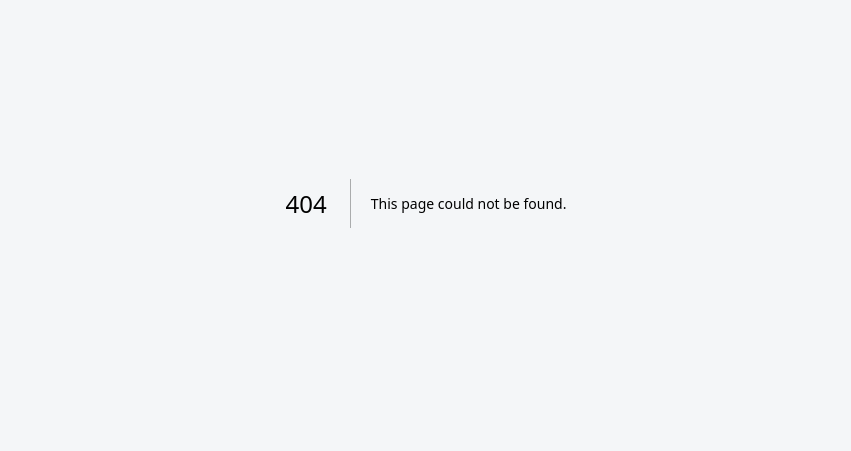
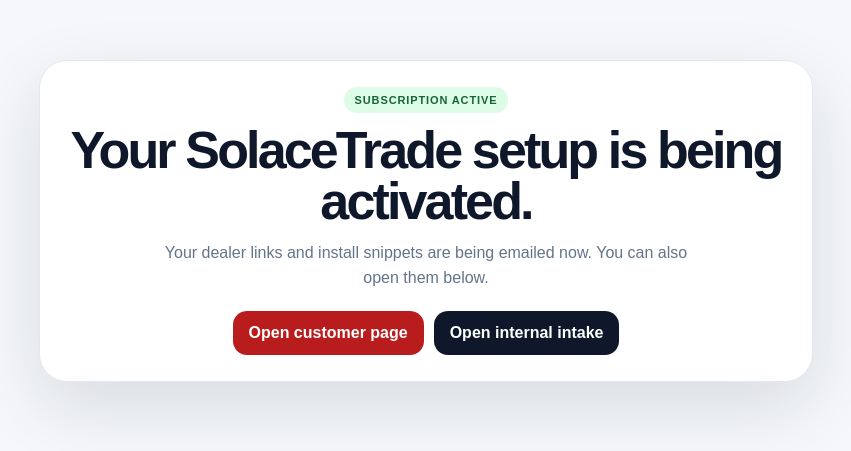
Before and after one commit to zlomke76-del/solacetrade, a Next.js app: page /signup/success in a window 1280 px wide. Before the commit this address had no page. Shown: the part 197-648 px from the top of the page, without its empty margins (214-1065 px from the left). Built offline with nearby package versions, Linux system fonts and the light colour scheme.

Commit message:
Create page.tsx

```diff
--- /dev/null
+++ b/app/signup/success/page.tsx
@@ -0,0 +1,76 @@
+export default function SignupSuccessPage({
+  searchParams,
+}: {
+  searchParams?: { dealer?: string };
+}) {
+  const dealerSlug = searchParams?.dealer || "your-dealer";
+  const customerLink = `/${dealerSlug}`;
+  const internalLink = `/${dealerSlug}/internal`;
+
+  return (
+    <main
+      style={{
+        minHeight: "100vh",
+        display: "grid",
+        placeItems: "center",
+        background: "#f5f7fb",
+        color: "#0f172a",
+        fontFamily: "Arial, Helvetica, sans-serif",
+        padding: 18,
+      }}
+    >
+      <section
+        style={{
+          maxWidth: 720,
+          background: "white",
+          border: "1px solid #e2e8f0",
+          borderRadius: 28,
+          padding: 26,
+          boxShadow: "0 24px 70px rgba(15,23,42,0.12)",
+          textAlign: "center",
+        }}
+      >
+        <div
+          style={{
+            display: "inline-flex",
+            padding: "7px 11px",
+            borderRadius: 999,
+            background: "#dcfce7",
+            color: "#166534",
+            fontSize: 11,
+            fontWeight: 900,
+            letterSpacing: "0.08em",
+            textTransform: "uppercase",
+            marginBottom: 12,
+          }}
+        >
+          Subscription active
+        </div>
+        <h1 style={{ margin: 0, fontSize: "clamp(32px, 6vw, 52px)", lineHeight: 0.98, letterSpacing: "-0.055em" }}>
+          Your SolaceTrade setup is being activated.
+        </h1>
+        <p style={{ margin: "14px auto 0", maxWidth: 560, color: "#64748b", lineHeight: 1.55 }}>
+          Your dealer links and install snippets are being emailed now. You can also open them below.
+        </p>
+        <div style={{ display: "flex", flexWrap: "wrap", justifyContent: "center", gap: 10, marginTop: 20 }}>
+          <a href={customerLink} style={buttonStyle("#b91c1c", "white")}>Open customer page</a>
+          <a href={internalLink} style={buttonStyle("#0f172a", "white")}>Open internal intake</a>
+        </div>
+      </section>
+    </main>
+  );
+}
+
+function buttonStyle(background: string, color: string): React.CSSProperties {
+  return {
+    display: "inline-flex",
+    alignItems: "center",
+    justifyContent: "center",
+    padding: "13px 16px",
+    borderRadius: 14,
+    background,
+    color,
+    textDecoration: "none",
+    fontWeight: 900,
+  };
+}
```
